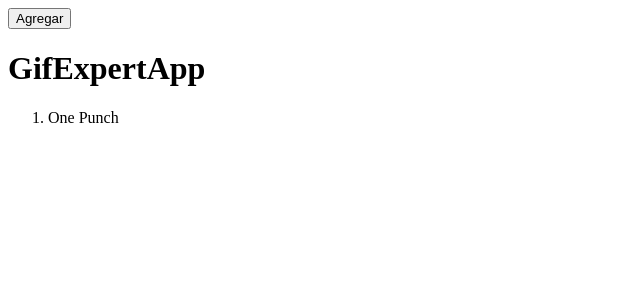
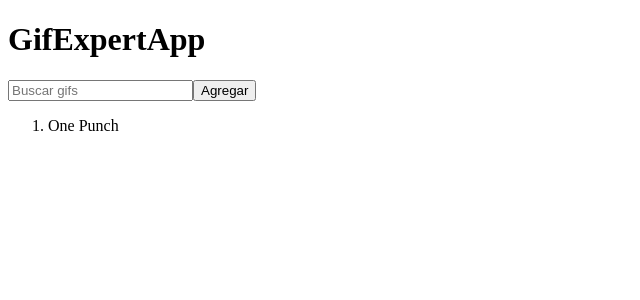
Before and after one commit to NickEsColR/gif-expert-app, a React (Vite) app: page / in a window 1280 px wide. Shown: the top 300 px of the page, without its empty margins (0-640 px from the left). Built offline with nearby package versions, Linux system fonts and the light colour scheme.

Commit message:
sesion 78

```diff
--- a/src/GifExpertApp.jsx
+++ b/src/GifExpertApp.jsx
@@ -1,4 +1,5 @@
 import { useState } from "react";
+import { AddCategory } from "./components/AddCategory";
 
 export const GifExpertApp = () => {
     const [categories, setCategories] = useState(["One Punch"]);
@@ -10,11 +11,12 @@
     }
     return (
         <>
-            <button onClick={onAddCategory}>Agregar</button>
             {/* titulo */}
             <h1>GifExpertApp</h1>
 
             {/* input */}
+            <AddCategory/>
+            <button onClick={onAddCategory}>Agregar</button>
 
             {/* Listado de gifs */}
             <ol>
--- /dev/null
+++ b/src/components/AddCategory.jsx
@@ -0,0 +1,14 @@
+import { useState } from "react";
+
+export const AddCategory = () => {
+    const [inputValue, setInputValue] = useState("");
+
+    return (
+        <input
+            type="text"
+            placeholder="Buscar gifs"
+            value={inputValue}
+            onChange={(e) => setInputValue(e.target.value)}
+        />
+    );
+};
```
